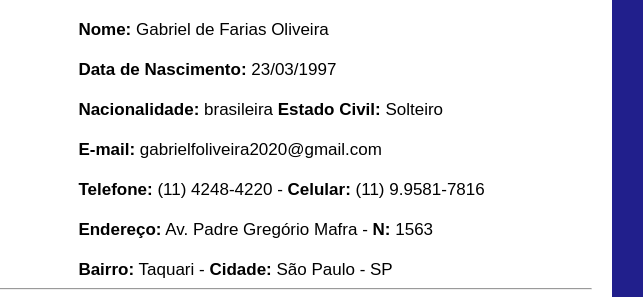
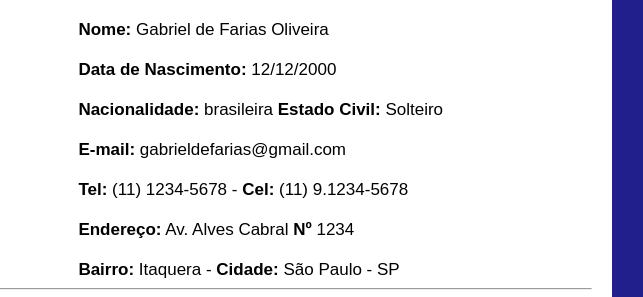
Before and after one commit to gabrieldefarias/curriculo, a plain HTML site: page index.html in a window 1280 px wide. Shown: the top 297 px of the page, 476-1119 px from the left. Drawn offline with Linux system fonts and the light colour scheme.

Commit message:
14-11-22 novos ajustes

```diff
--- a/index.html
+++ b/index.html
@@ -15,12 +15,12 @@
             </div>
             <div class="texto">
                 <strong>Nome:</strong> Gabriel de Farias Oliveira <br><br>
-                <strong>Data de Nascimento:</strong> 23/03/1997 <br><br>
+                <strong>Data de Nascimento:</strong> 12/12/2000 <br><br>
                 <strong>Nacionalidade:</strong> brasileira <strong>Estado Civil:</strong> Solteiro<br><br>
-                <strong>E-mail:</strong> gabrielfoliveira2020@gmail.com <br><br>
-                <strong>Telefone:</strong> (11) 4248-4220 - <strong>Celular:</strong> (11) 9.9581-7816 <br><br>
-                <strong>Endereço:</strong> Av. Padre Gregório Mafra - <strong>N:</strong> 1563 <br><br>
-                <strong>Bairro:</strong> Taquari - <strong>Cidade:</strong> São Paulo - SP <br>
+                <strong>E-mail:</strong> gabrieldefarias@gmail.com <br><br>
+                <strong>Tel:</strong> (11) 1234-5678 - <strong>Cel:</strong> (11) 9.1234-5678 <br><br>
+                <strong>Endereço:</strong> Av. Alves Cabral <strong>Nº</strong> 1234 <br><br>
+                <strong>Bairro:</strong> Itaquera - <strong>Cidade:</strong> São Paulo - SP <br>
             </div>
         </div>
         <hr>
```
Also changed, not shown: 2 other files.
